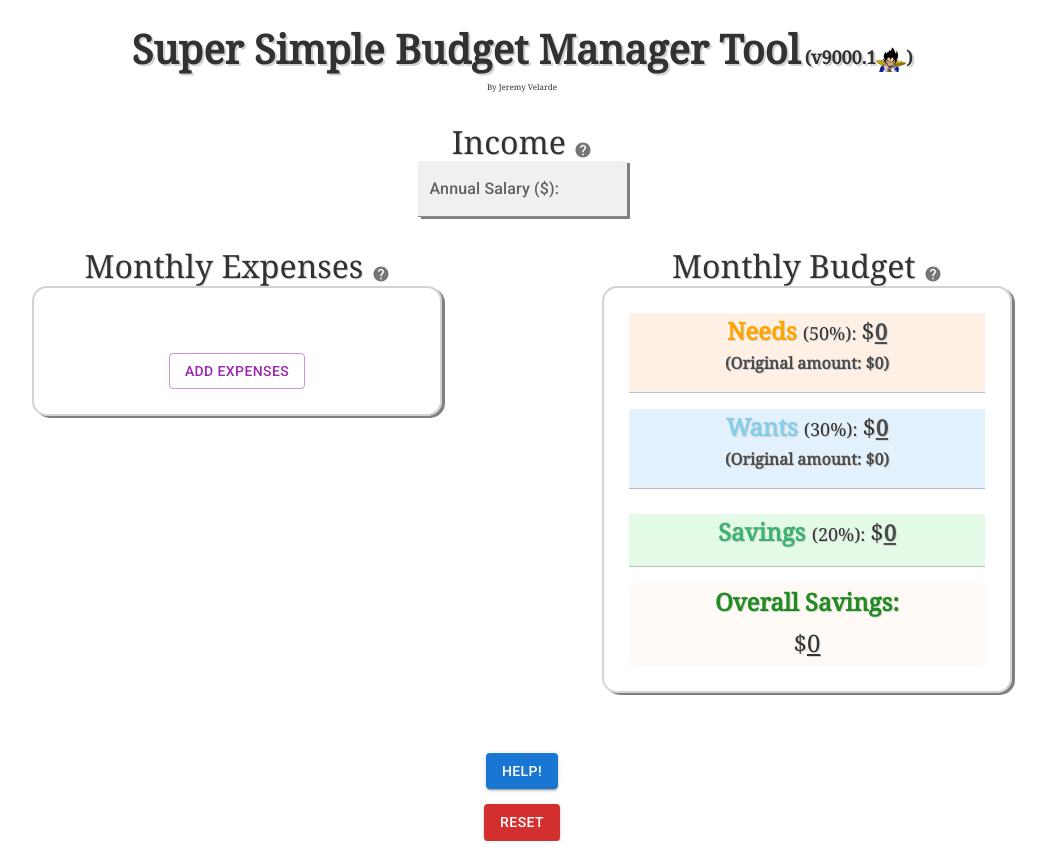
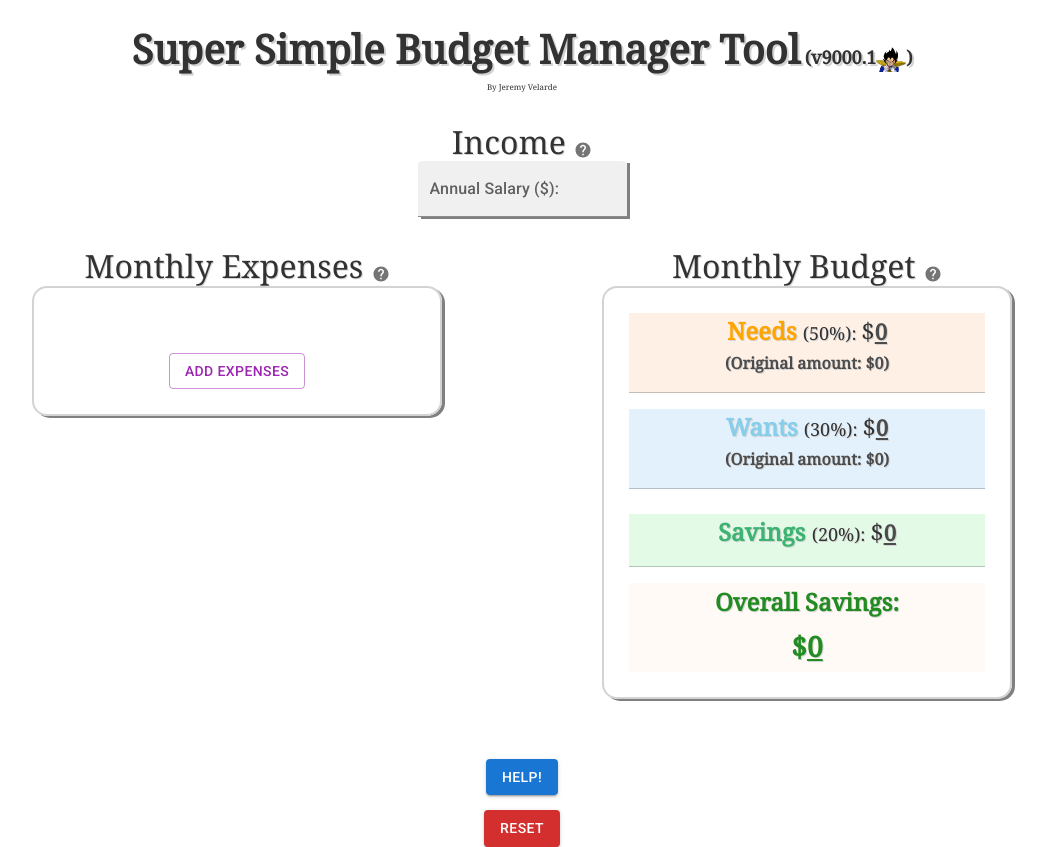
Before and after one commit to jvelarde94/budget-react-app, a React (Create React App) app: page / in a window 1280 px wide. Shown: the whole page, without its empty margins (118-1164 px from the left). Built offline with nearby package versions, Linux system fonts and the light colour scheme.

Commit message:
more small fixes

```diff
--- a/src/index.css
+++ b/src/index.css
@@ -211,20 +211,22 @@ input[type="number"] {
   background-color: rgb(255, 250, 245);
 }
 .budget-box .overall-savings {
-  color: forestgreen;
+  color: rgb(34, 139, 34);
   font-size: 24px;
-  font-weight: 700;
+  font-weight: 600;
 }
 .budget-box .overall-savings-dollar {
-  font-size: 24px;
-  font-weight: 500;
+  font-size: 28px;
+  font-weight: 600;
   text-shadow: 1px 1px lightgrey;
+  color: rgb(34, 139, 34);
 }
 .budget-box .overall-savings-result {
   display: inline;
   text-decoration: underline;
-  font-weight: 500;
-  font-size: 24px;
+  font-weight: 600;
+  font-size: 28px;
+  color: rgb(34, 139, 34);
   text-shadow: 1px 1px lightgrey;
 }
 /* END BUDGET */
```
